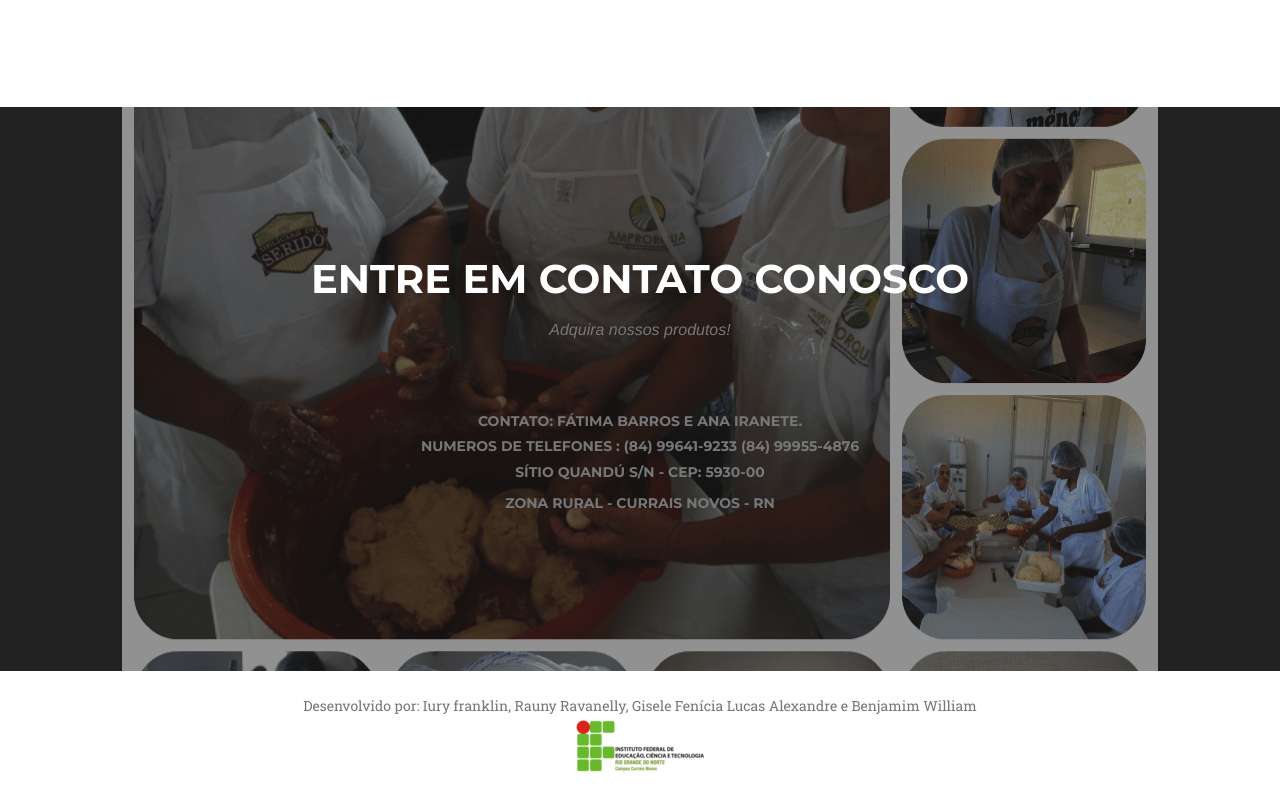
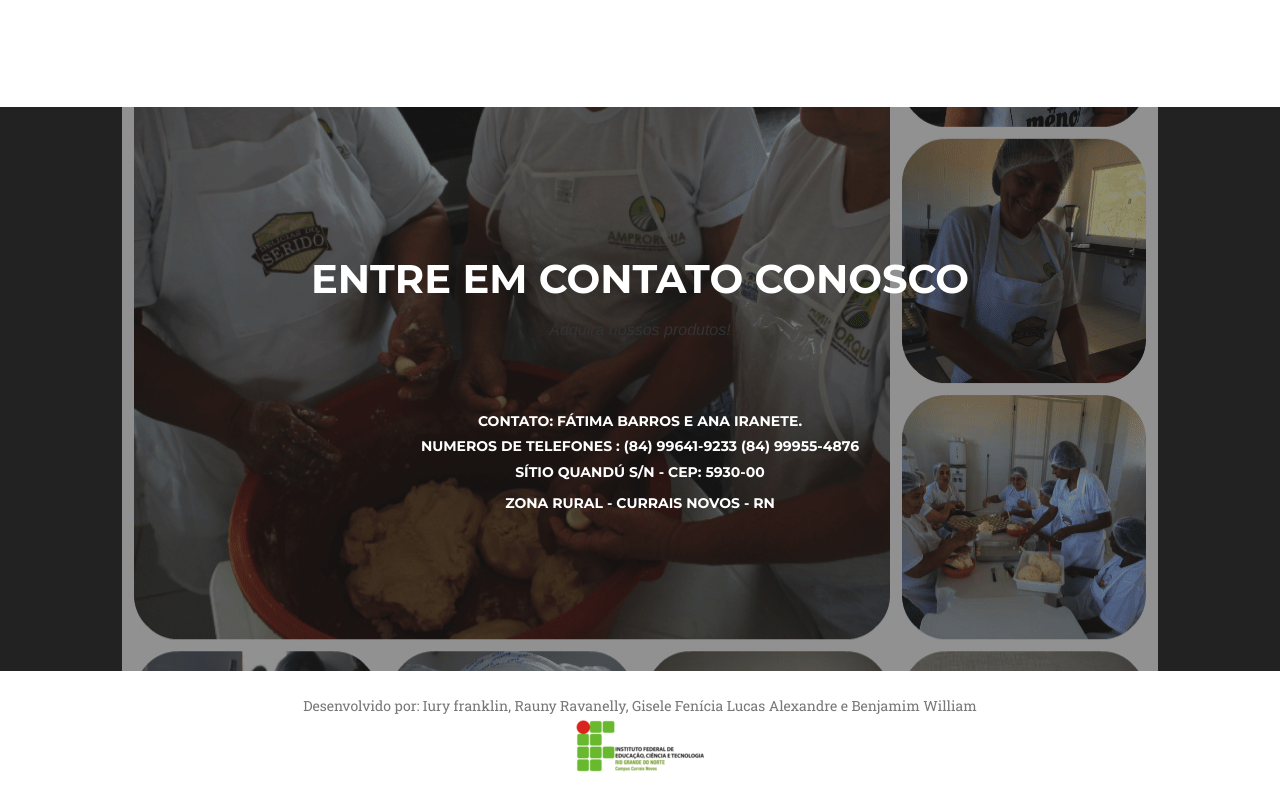
Before and after one commit to iuryferreira/landing-quandu, a plain HTML site: page index.html in a window 1280 px wide. Shown: the part 3704-4504 px from the top of the page. Drawn offline with nearby package versions, Linux system fonts and the light colour scheme; a web font is replaced by a local one.

Commit message:
Add files via upload

```diff
--- a/index.html
+++ b/index.html
@@ -11,6 +11,7 @@
 
 
     <!-- CSS -->
+
     <link href="css/bootstrap.min.css" rel="stylesheet">
     <link href="css/style.css" rel="stylesheet">
 
@@ -276,10 +277,10 @@ Além do problema da certificação desses produtos que requerem altos investime
 
                 <div class="col-lg-12 text-center">
                     <h2 class="section-heading">Entre em Contato Conosco</h2>
-                    <h3 class="section-subheading text-muted">Adquira nossos produtos!</h3>
-                    <h5 class="section-subheading text-muted">Contato: Fátima Barros e Ana Iranete. </h5>
-                    <h5 class="section-subheading text-muted">Numeros de telefones : (84) 99641-9233 (84) 99955-4876 </h5>
-                    <h5 class="section-subheading text-muted">Sítio Quandú S/N - CEP: 5930-00<br><br>
+                    <h3 class="section-subheading text-muted-white">Adquira nossos produtos!</h3>
+                    <h5 class="section-subheading text-muted-white">Contato: Fátima Barros e Ana Iranete. </h5>
+                    <h5 class="section-subheading text-muted-white">Numeros de telefones : (84) 99641-9233 (84) 99955-4876 </h5>
+                    <h5 class="section-subheading text-muted-white">Sítio Quandú S/N - CEP: 5930-00<br><br>
                      Zona Rural - Currais Novos - RN</h5>
                 </div>
 
```
